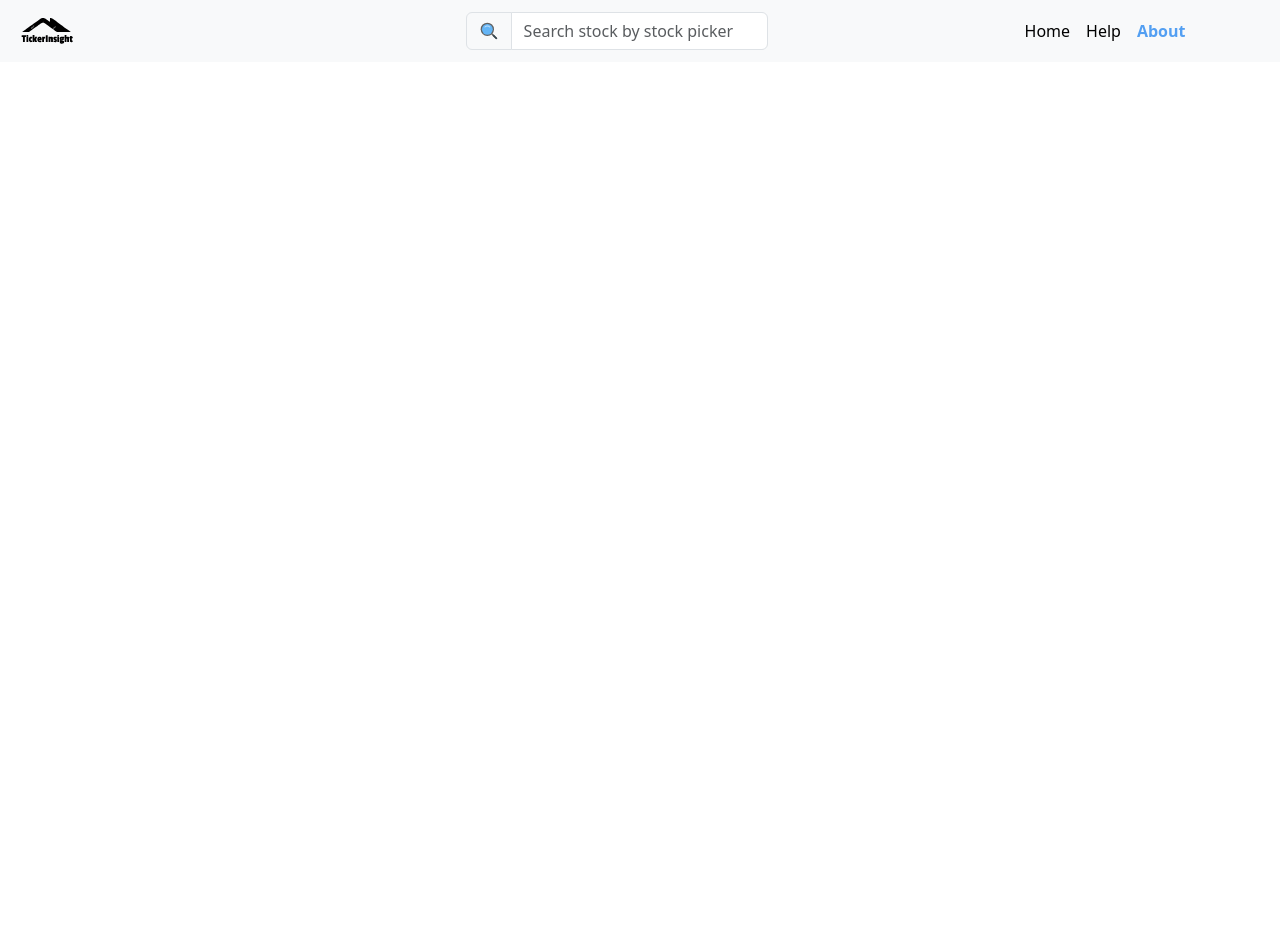
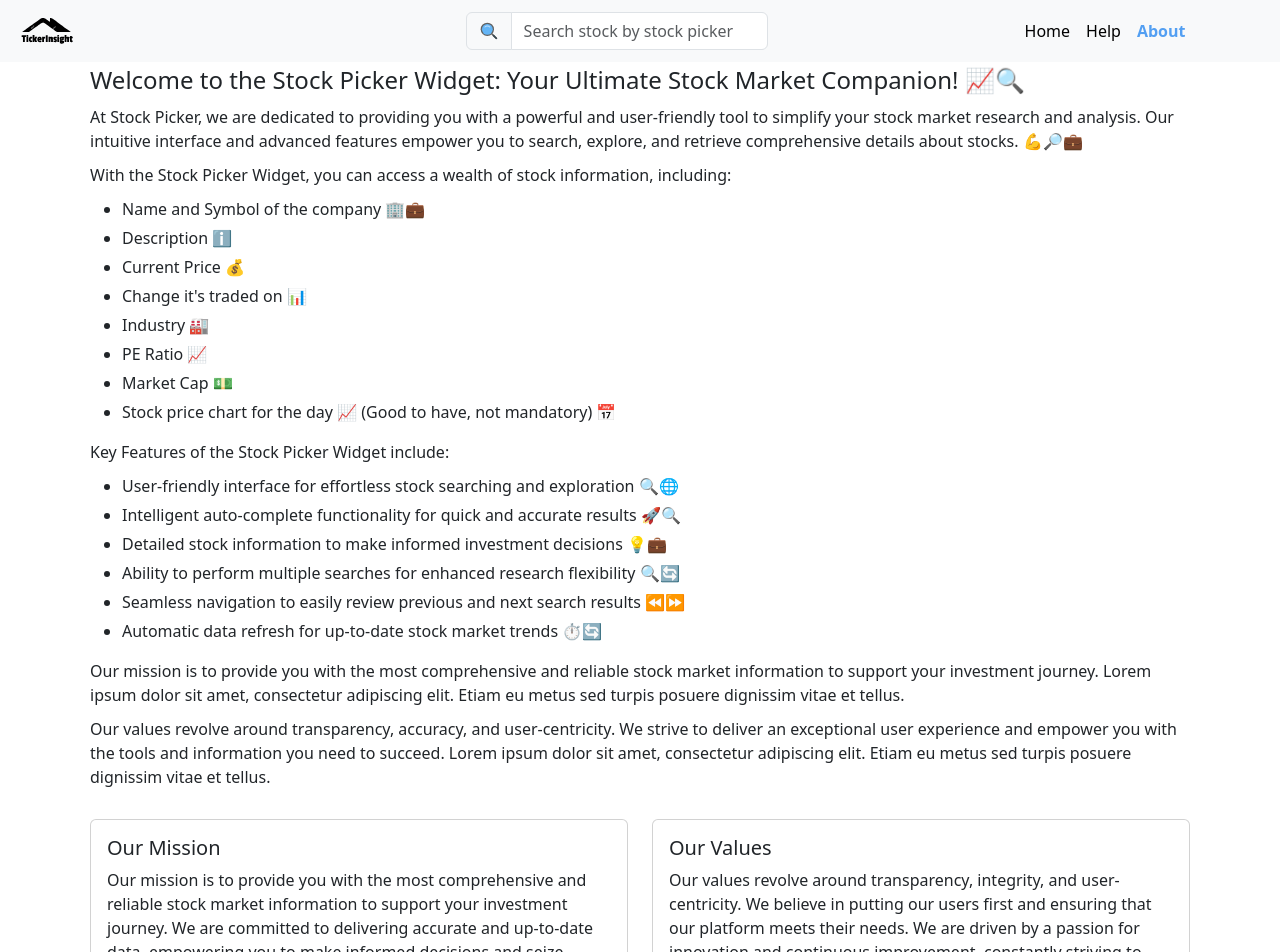
Before and after one commit to rahulrana95/stock-widget, a React (Create React App) app: page /about in a window 1280 px wide. Before the commit this address had no page. Shown: the top 952 px of the page. Before the commit the page ends 800 px from the top, so only its background shows below. Built offline with nearby package versions, Linux system fonts and the light colour scheme.

Commit message:
More UI fixes

```diff
--- a/src/App.tsx
+++ b/src/App.tsx
@@ -5,6 +5,8 @@ import "./App.css";
 import HomePage from "./pages/home";
 import StockDetailsPage from "./pages/stock-view";
 import Layout from "./components/layout";
+import HelpPage from "./pages/help";
+import AboutUsPage from "./pages/about-us";
 
 function App() {
   return (
@@ -13,6 +15,8 @@ function App() {
         <Routes>
           <Route path="/" Component={HomePage} />
           <Route path="/stock/:ticker" Component={StockDetailsPage} />
+          <Route path="/help" Component={HelpPage} />
+          <Route path="/about" Component={AboutUsPage} />
         </Routes>
       </Layout>
     </Router>
--- a/src/components/home/index.tsx
+++ b/src/components/home/index.tsx
@@ -2,9 +2,89 @@ import React from "react";
 import StockChart from "../chart";
 import Header from "../header";
 import "./index.css";
+import { Container, Row, Col, Table } from "react-bootstrap";
 
 const Home = () => {
-  return <div className="home"></div>;
+  return (
+    <div className="home content-area">
+      <Container fluid className="home-page">
+        <Row>
+          <Col>
+            <h1>Welcome to TickerInsight!</h1>
+            <p className="sub-heading">
+              Your Comprehensive Stock Market Analytics Platform
+            </p>
+          </Col>
+        </Row>
+        <Row>
+          <Col>
+            <Table striped bordered hover responsive>
+              <thead>
+                <tr>
+                  <th>Stock</th>
+                  <th>Price</th>
+                  <th>Change</th>
+                  <th>Volume</th>
+                  <th>Market Cap</th>
+                </tr>
+              </thead>
+              <tbody>
+                <tr>
+                  <td>APPL</td>
+                  <td>$150.25</td>
+                  <td className="positive">+1.5%</td>
+                  <td>1,234,567</td>
+                  <td>$2.5T</td>
+                </tr>
+                <tr>
+                  <td>GOOG</td>
+                  <td>$2,850.80</td>
+                  <td className="negative">-0.8%</td>
+                  <td>987,654</td>
+                  <td>$1.9T</td>
+                </tr>
+                <tr>
+                  <td>MSFT</td>
+                  <td>$350.45</td>
+                  <td className="positive">+2.2%</td>
+                  <td>765,432</td>
+                  <td>$2.0T</td>
+                </tr>
+                <tr>
+                  <td>TSLA</td>
+                  <td>$900.60</td>
+                  <td className="positive">+3.5%</td>
+                  <td>543,210</td>
+                  <td>$700B</td>
+                </tr>
+              </tbody>
+            </Table>
+          </Col>
+        </Row>
+        <Row>
+          <Col>
+            <div className="info-section">
+              <h2>Why Choose Stocklytics?</h2>
+              <p>
+                At Stocklytics, we provide you with cutting-edge tools and
+                insights to make informed investment decisions. Our platform
+                offers comprehensive analytics, real-time data, and intuitive
+                visualizations, empowering you to navigate the stock market with
+                confidence.
+              </p>
+              <p>With Stocklytics, you can:</p>
+              <ul>
+                <li>Track the performance of your favorite stocks</li>
+                <li>Analyze historical price trends</li>
+                <li>Receive personalized investment recommendations</li>
+                <li>Stay up-to-date with the latest market news</li>
+              </ul>
+            </div>
+          </Col>
+        </Row>
+      </Container>
+    </div>
+  );
 };
 
 export default Home;
--- /dev/null
+++ b/src/pages/about-us/index.css
@@ -0,0 +1,23 @@
+.about-us-page {
+}
+
+.about-us-card {
+  margin-top: 20px;
+}
+
+h1 {
+  font-size: 24px;
+  margin-bottom: 10px;
+}
+
+p {
+  margin-bottom: 10px;
+}
+
+ol {
+  margin-bottom: 10px;
+}
+
+li {
+  margin-bottom: 5px;
+}
--- /dev/null
+++ b/src/pages/about-us/index.tsx
@@ -0,0 +1,112 @@
+import React from "react";
+import { Container, Row, Col, Card } from "react-bootstrap";
+import "./index.css"; // Import custom CSS for additional styling
+
+const AboutUsPage: React.FC = () => {
+  return (
+    <Container className="about-us-page content-area">
+      <Row>
+        <Col>
+          <h1>
+            Welcome to the Stock Picker Widget: Your Ultimate Stock Market
+            Companion! 📈🔍
+          </h1>
+          <p>
+            At Stock Picker, we are dedicated to providing you with a powerful
+            and user-friendly tool to simplify your stock market research and
+            analysis. Our intuitive interface and advanced features empower you
+            to search, explore, and retrieve comprehensive details about stocks.
+            💪🔎💼
+          </p>
+          <p>
+            With the Stock Picker Widget, you can access a wealth of stock
+            information, including:
+          </p>
+          <ul>
+            <li>Name and Symbol of the company 🏢💼</li>
+            <li>Description ℹ️</li>
+            <li>Current Price 💰</li>
+            <li>Change it's traded on 📊</li>
+            <li>Industry 🏭</li>
+            <li>PE Ratio 📈</li>
+            <li>Market Cap 💵</li>
+            <li>
+              Stock price chart for the day 📈 (Good to have, not mandatory) 📅
+            </li>
+          </ul>
+          <p>Key Features of the Stock Picker Widget include:</p>
+          <ul>
+            <li>
+              User-friendly interface for effortless stock searching and
+              exploration 🔍🌐
+            </li>
+            <li>
+              Intelligent auto-complete functionality for quick and accurate
+              results 🚀🔍
+            </li>
+            <li>
+              Detailed stock information to make informed investment decisions
+              💡💼
+            </li>
+            <li>
+              Ability to perform multiple searches for enhanced research
+              flexibility 🔍🔄
+            </li>
+            <li>
+              Seamless navigation to easily review previous and next search
+              results ⏪⏩
+            </li>
+            <li>
+              Automatic data refresh for up-to-date stock market trends ⏱️🔄
+            </li>
+          </ul>
+          <p>
+            Our mission is to provide you with the most comprehensive and
+            reliable stock market information to support your investment
+            journey. Lorem ipsum dolor sit amet, consectetur adipiscing elit.
+            Etiam eu metus sed turpis posuere dignissim vitae et tellus.
+          </p>
+          <p>
+            Our values revolve around transparency, accuracy, and
+            user-centricity. We strive to deliver an exceptional user experience
+            and empower you with the tools and information you need to succeed.
+            Lorem ipsum dolor sit amet, consectetur adipiscing elit. Etiam eu
+            metus sed turpis posuere dignissim vitae et tellus.
+          </p>
+        </Col>
+      </Row>
+      <Row>
+        <Col>
+          <Card className="about-us-card">
+            <Card.Body>
+              <Card.Title>Our Mission</Card.Title>
+              <Card.Text>
+                Our mission is to provide you with the most comprehensive and
+                reliable stock market information to support your investment
+                journey. We are committed to delivering accurate and up-to-date
+                data, empowering you to make informed decisions and seize
+                investment opportunities
+              </Card.Text>
+            </Card.Body>
+          </Card>
+        </Col>
+        <Col>
+          <Card className="about-us-card">
+            <Card.Body>
+              <Card.Title>Our Values</Card.Title>
+              <Card.Text>
+                Our values revolve around transparency, integrity, and
+                user-centricity. We believe in putting our users first and
+                ensuring that our platform meets their needs. We are driven by a
+                passion for innovation and continuous improvement, constantly
+                striving to deliver the best possible user experience
+              </Card.Text>
+            </Card.Body>
+          </Card>
+        </Col>
+      </Row>
+    </Container>
+  );
+};
+
+export default AboutUsPage;
--- /dev/null
+++ b/src/pages/help/index.css
@@ -0,0 +1,12 @@
+.help-page {
+  padding: 20px;
+}
+
+.help-card {
+  margin-bottom: 20px;
+}
+
+.help-image {
+  width: 50px;
+  margin-right: 12px;
+}
--- /dev/null
+++ b/src/pages/help/index.tsx
@@ -0,0 +1,54 @@
+import React from "react";
+import { Container, Row, Col, Card, Button } from "react-bootstrap";
+import "./index.css"; // Import custom CSS for additional styling
+import HelpImage from "../../images/contact-us.png"; // Replace with the path to your PNG image
+
+const HelpPage: React.FC = () => {
+  return (
+    <Container className="help-page">
+      <Row>
+        <Col>
+          <h1>Help Page</h1>
+          <p>
+            If you have any issues or need more information, please feel free to
+            reach out to us. 😊
+          </p>
+        </Col>
+      </Row>
+      <Row>
+        <Col>
+          <Card className="help-card">
+            <Card.Body>
+              <Card.Title>Contact Us</Card.Title>
+              <Card.Text>
+                For any inquiries or assistance, you can contact us via email or
+                through our customer support. 📧
+              </Card.Text>
+              <Card.Text>
+                <strong>Email:</strong> support@example.com
+              </Card.Text>
+              <img src={HelpImage} alt="Contact" className="help-image" />
+              <Button variant="primary">Contact Support</Button>
+            </Card.Body>
+          </Card>
+        </Col>
+      </Row>
+      <Row>
+        <Col>
+          <Card className="help-card">
+            <Card.Body>
+              <Card.Title>Frequently Asked Questions</Card.Title>
+              <Card.Text>
+                Browse through our FAQs to find answers to commonly asked
+                questions and learn more about our services. 📚
+              </Card.Text>
+              <Button variant="primary">View FAQs</Button>
+            </Card.Body>
+          </Card>
+        </Col>
+      </Row>
+    </Container>
+  );
+};
+
+export default HelpPage;
```
Also changed, not shown: src/images/contact-us.png (added).
